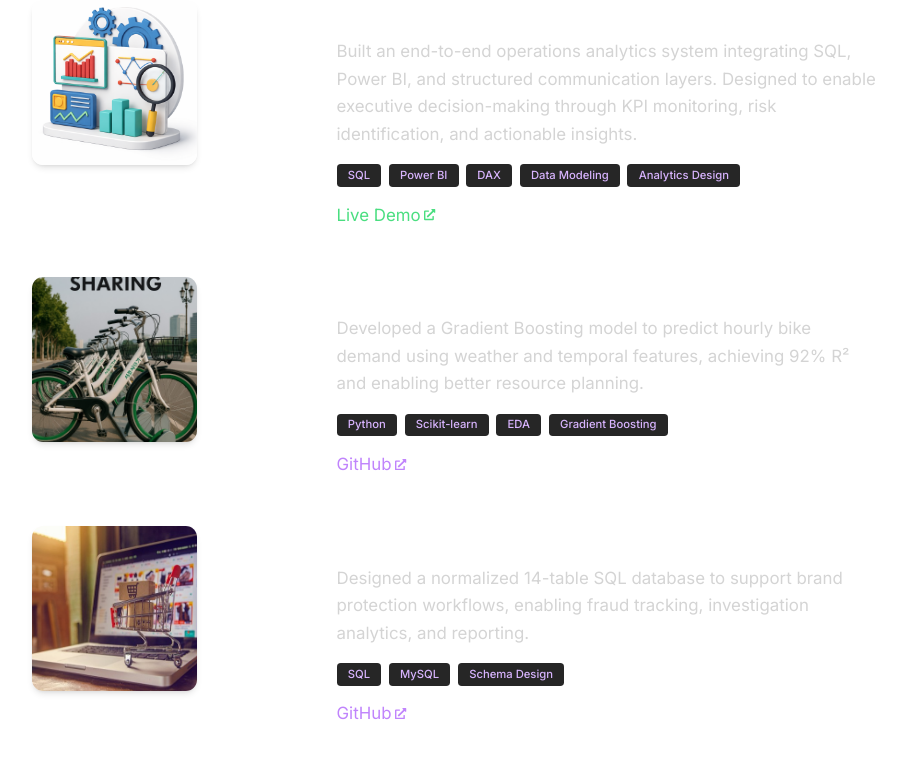
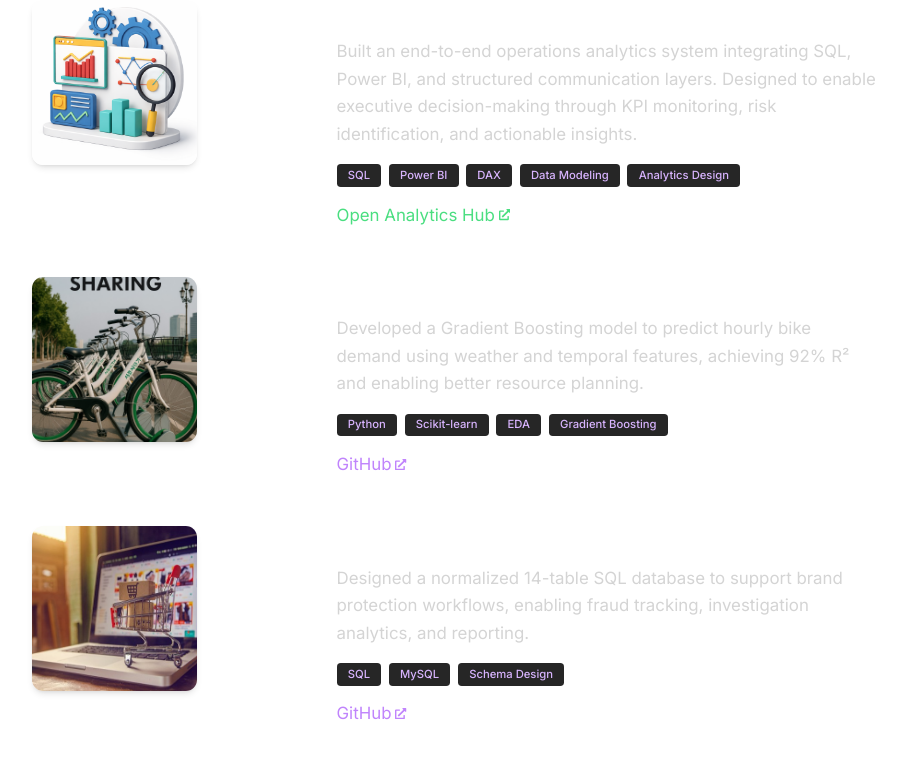
Before and after one commit to dsappa7196/dsappa7196.github.io, a React (Vite) app: page / in a window 1280 px wide. Shown: the part 6044-6818 px from the top of the page, without its empty margins (186-1092 px from the left). Built offline with nearby package versions, Linux system fonts and the light colour scheme.

Commit message:
Fix Analytics Hub title and remove direct HTML link

```diff
--- a/src/constants/index.js
+++ b/src/constants/index.js
@@ -99,12 +99,10 @@
 // ------------------------------------------------------
 export const PROJECTS = [
   {
-  title: "Operations Analytics Hub (End-to-End System)",
+  title: "Operations Analytics Hub",
   image: HubView_Image,
-  description:
-    "Built an end-to-end operations analytics system integrating SQL, Power BI, and structured communication layers. Designed to enable executive decision-making through KPI monitoring, risk identification, and actionable insights.",
+  description: "Built an end-to-end operations analytics system integrating SQL, Power BI, and structured communication layers. Designed to enable executive decision-making through KPI monitoring, risk identification, and actionable insights.",
   technologies: ["SQL", "Power BI", "DAX", "Data Modeling", "Analytics Design"],
-  live: `${window.location.origin}/Operations_Analytics_Hub.html`
   },
   {
     title: "Seoul Bike Demand Prediction",
```
